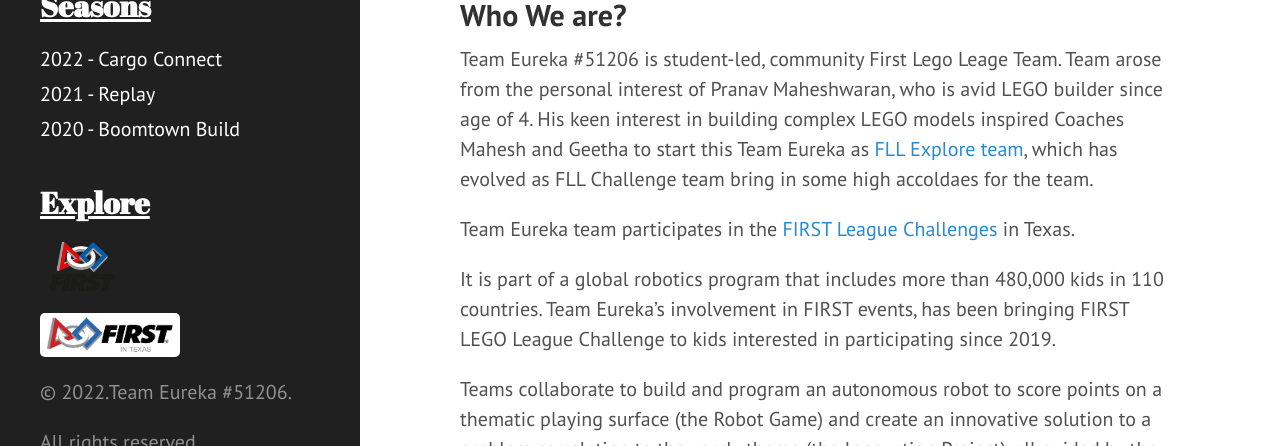
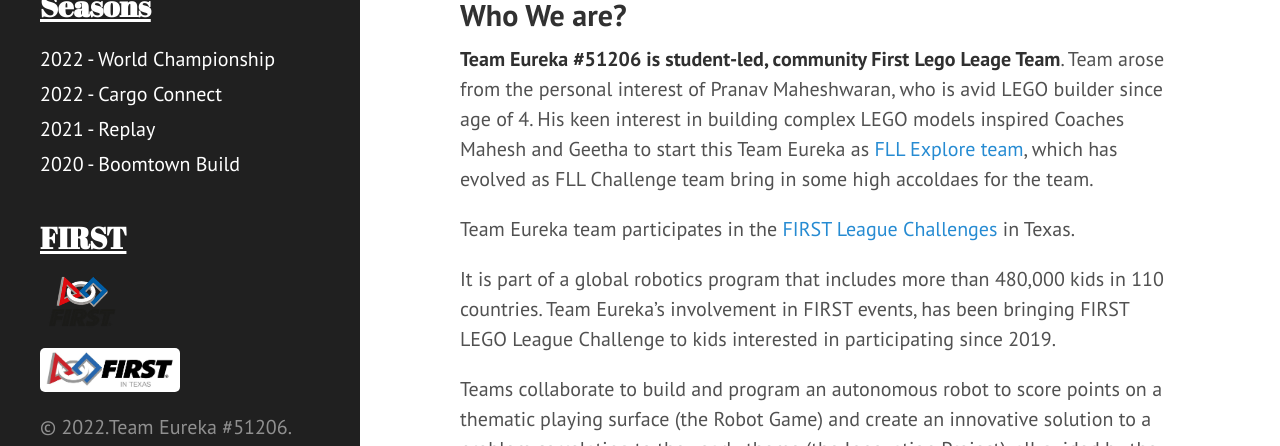
Before and after one commit to teameureka10107/teameureka, a Jekyll site: the page built from index.md, in a window 1280 px wide and 900 px high, cut to the strip 454-900 px from the top of the window. Built offline with Jekyll 4.4.1, drawn with Linux system fonts in a browser that asks for light colours.

Commit message:
2022 world

```diff
--- a/_includes/sidebar.html
+++ b/_includes/sidebar.html
@@ -35,11 +35,12 @@
 
 
       <h3 class="sidebar-nav-item">Seasons</h3>
+      <a class="sidebar-nav-item" href="{{ site.baseurl }}2022-world-championship">2022 - World Championship</a>
       <a class="sidebar-nav-item" href="{{ site.baseurl }}2022">2022 - Cargo Connect</a>
       <a class="sidebar-nav-item" href="{{ site.baseurl }}2021">2021 - Replay</a>
       <a class="sidebar-nav-item" href="{{ site.baseurl }}2020">2020 - Boomtown Build</a>
 
-      <h3 class="sidebar-nav-item">Explore</h3>
+      <h3 class="sidebar-nav-item">FIRST</h3>
       <div>
         <a href="https://www.firstinspires.org">
           <img class="sidebar-nav-item"  src="{{ site.baseurl }}public/images/FIRST-V.png.webp" style="height:30%; width:30%;">
--- a/index.md
+++ b/index.md
@@ -11,7 +11,7 @@
 
 ## Who We are?
 
-Team Eureka #51206 is student-led, community First Lego Leage Team. Team arose from the personal interest of Pranav Maheshwaran, who is avid LEGO builder since age of 4. His keen interest in building complex LEGO models inspired Coaches Mahesh and Geetha to start this Team Eureka as <a href="/2020">FLL Explore team</a>, which has evolved as FLL Challenge team bring in some high accoldaes for the team.
+**Team Eureka #51206 is student-led, community First Lego Leage Team**. Team arose from the personal interest of Pranav Maheshwaran, who is avid LEGO builder since age of 4. His keen interest in building complex LEGO models inspired Coaches Mahesh and Geetha to start this Team Eureka as <a href="/2020">FLL Explore team</a>, which has evolved as FLL Challenge team bring in some high accoldaes for the team.
 
 Team Eureka team participates in the <a href="https://firstintexas.org">FIRST League Challenges</a> in Texas.
 
```
Also changed, not shown: 2021.md (+15 -1 lines).
